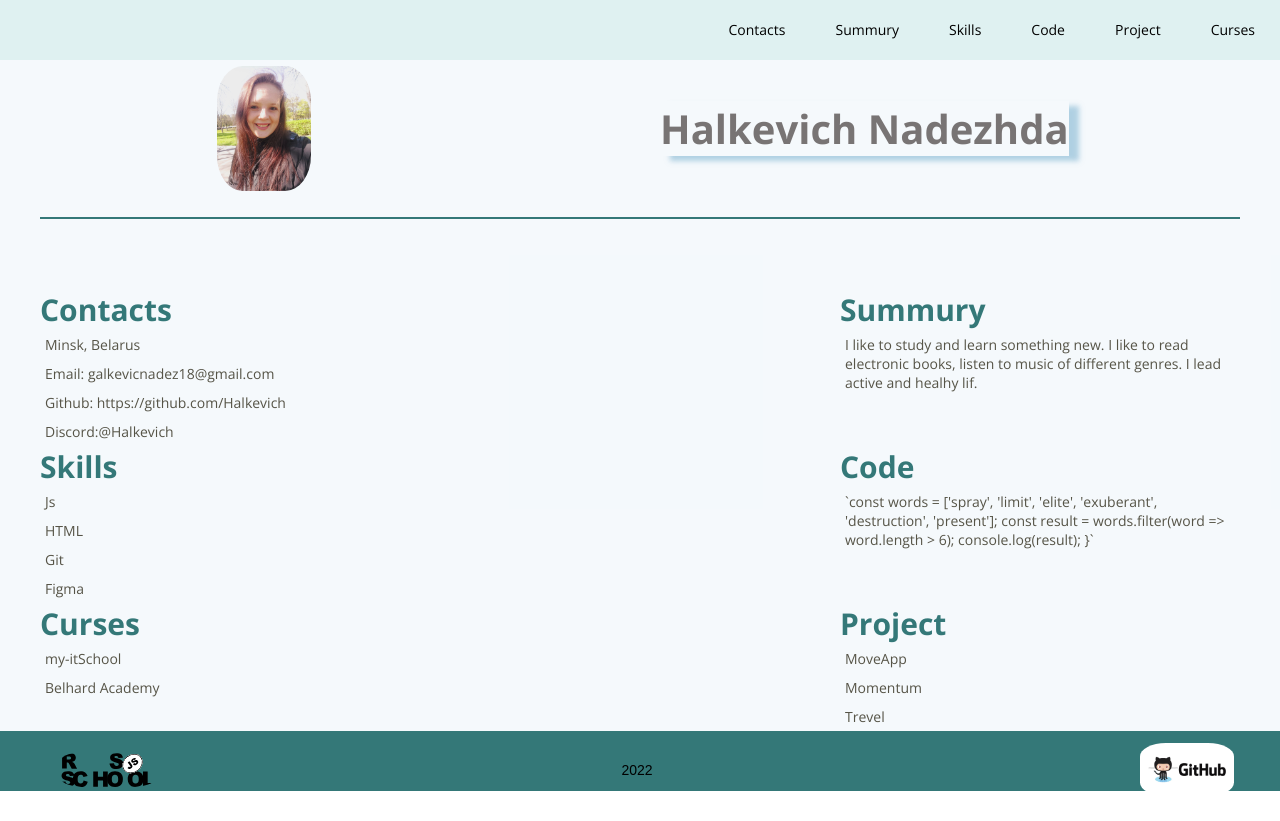
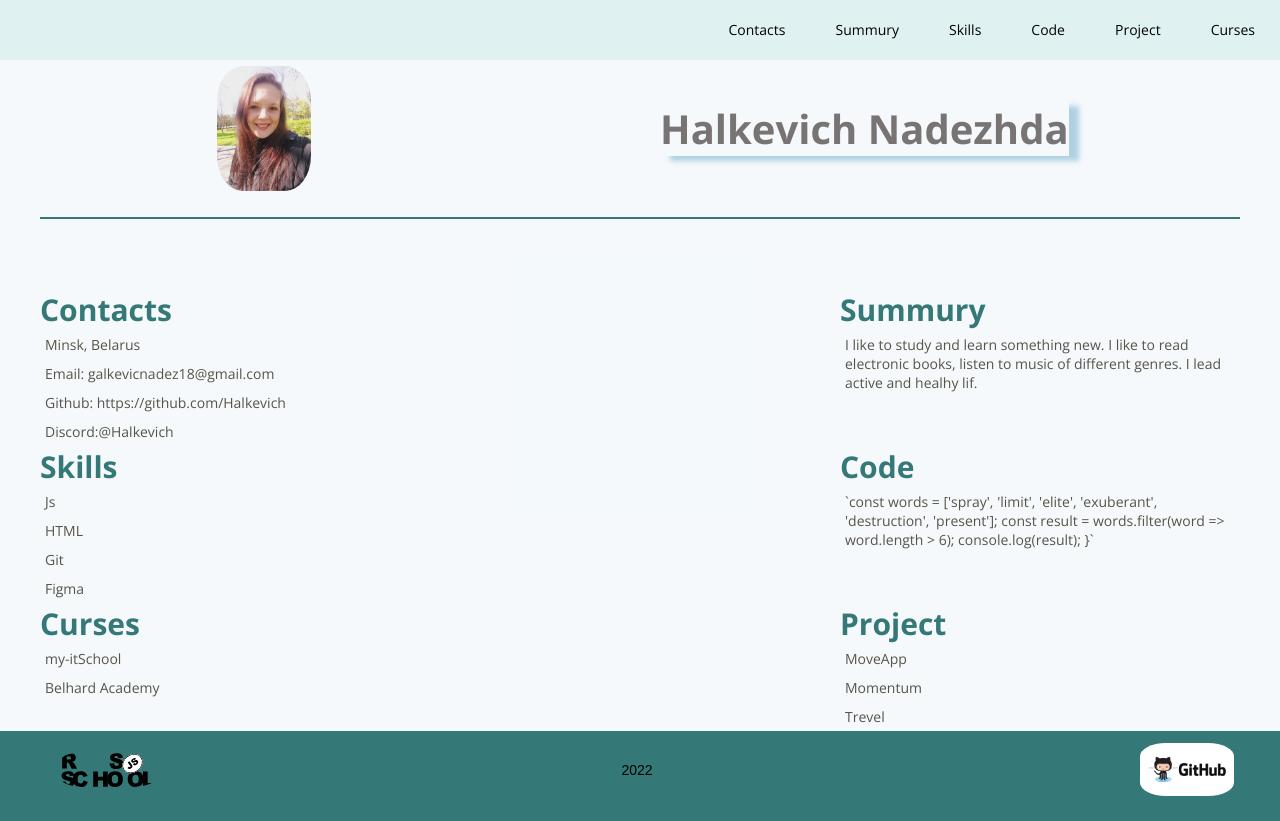
Before and after one commit to Halkevich/rsschool-cv, a plain HTML site: page index.html in a window 1280 px wide. Drawn offline with nearby package versions, Linux system fonts and the light colour scheme.

Commit message:
fix: bugs

```diff
--- a/style.css
+++ b/style.css
@@ -177,13 +177,12 @@ p {
 }
 
 
-.footer {}
 
 .footer {
 
 
     width: 100%;
-    height: 60px;
+    height: 90px;
     background-color: #347878;
     margin: 0 auto;
 }
```
